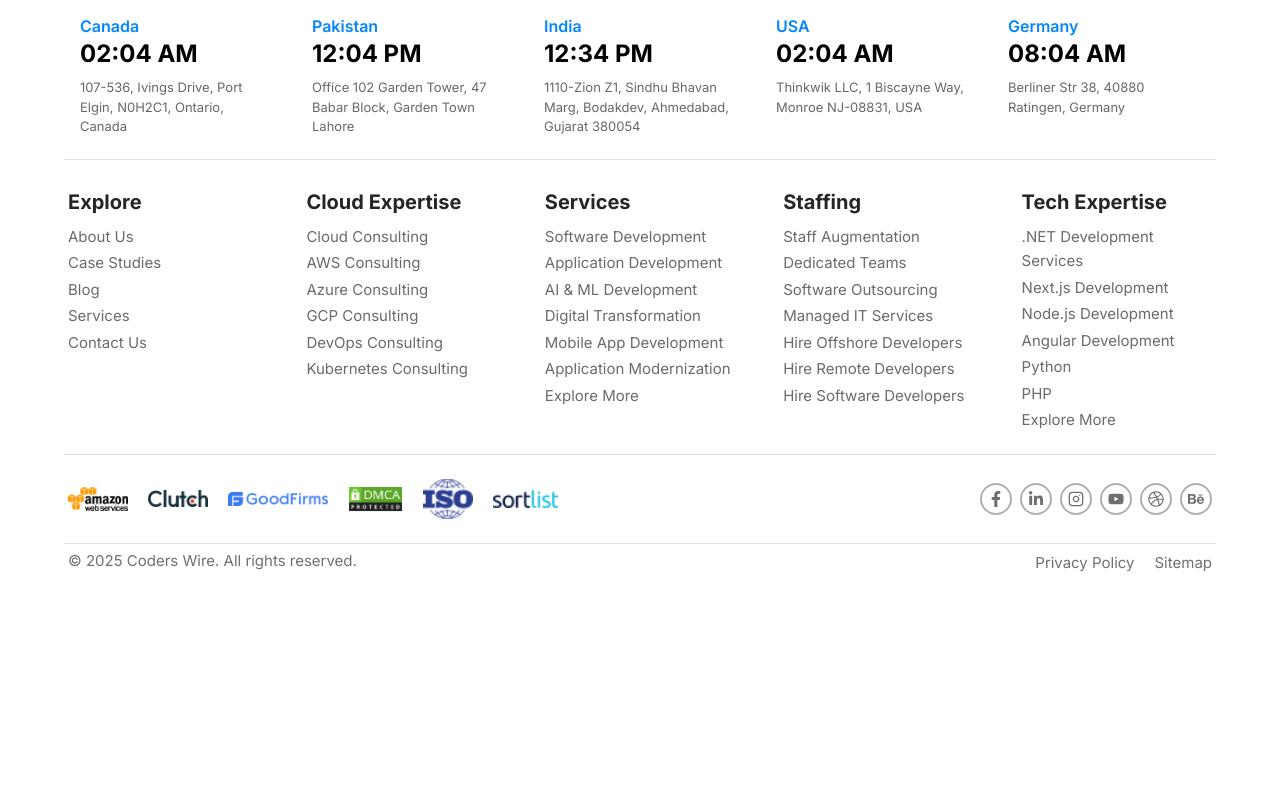
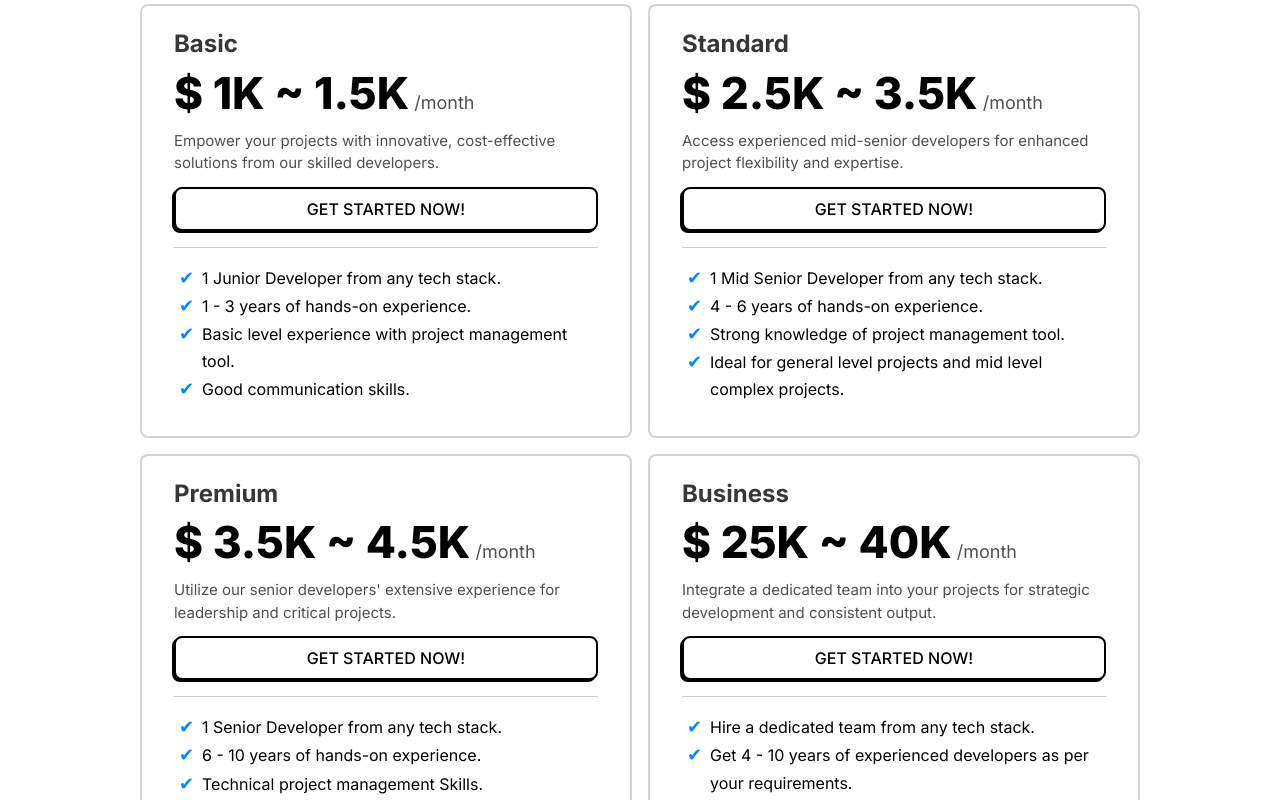
Before and after one commit to obaidofficial/coderswire, a Next.js app: page /about in a window 1280 px wide. Shown: the part 820-1620 px from the top of the page. Before the commit the page ends 1411 px from the top, so only its background shows below. Built offline with nearby package versions, Linux system fonts and the light colour scheme.

Commit message:
Added Pricing Plans

```diff
--- /dev/null
+++ b/app/about/components/Pricing/Pricing.tsx
@@ -0,0 +1,158 @@
+import ShadowButton from "@/components/Helper/ShadowButton";
+import Link from "next/link";
+import React from "react";
+
+const Pricing = () => {
+  return (
+    <div className="pb-16 pt-16 bg-white">
+      <div className="w-[92%] lg:w-[88%] mx-auto">
+        {/* Text Content */}
+        <div>
+          <h2 className="text-[24px] mb-4 md:mb-3 md:text-[28px] text-center lg:text-[40px] leading-[1.2em] text-[#252525] dark:text-white font-normal uppercase">
+            Our Pricing Models
+          </h2>
+          <p className="text-[14px] mx-auto text-center w-[700px] mb-4 md:mb-6 md:text-[16px] lg:text-[20px] leading-[1.4em] tracking-[0.2px] text-[#252525] font-light">
+            Discover our competitive developer engagement rates, designed to
+            match your project's scope and budget.
+          </p>
+        </div>
+        <div className="grid grid-cols-1 lg:grid-cols-4 gap-4 w-[1000px] mx-auto">
+          <div className="col-span-2 border-2 border-[#292929]/20 rounded-lg py-6 px-8 bg-white hover:shadow-xl hover:border-[#0486ff]">
+            <p className="text-[14px]  mb-2 md:text-[16px] lg:text-[24px] leading-[1.2em] text-[#373737] font-bold">
+              Basic
+            </p>
+            <h4 className="text-[14px] md:text-[16px] lg:text-[44px] leading-[1.2em] text-black font-extrabold">
+              $ 1K ~ 1.5K
+              <span className="text-[18px] text-[#505050] font-normal">
+                {" "}
+                /month
+              </span>
+            </h4>
+            <p className="text-[15px] text-[#505050] font-normal">
+              Empower your projects with innovative, cost-effective solutions
+              from our skilled developers.
+            </p>
+            <div className="mt-3">
+              <Link href="#">
+                <ShadowButton>GET STARTED NOW!</ShadowButton>
+              </Link>
+            </div>
+            <hr className="my-4 text-black/20" />
+            <ul className="list-(--check-marker) pl-5 leading-[1.7em] mb-2 marker:text-[#0486ff] marker:text-[18px]">
+              <li className="pl-2">1 Junior Developer from any tech stack.</li>
+              <li className="pl-2">1 - 3 years of hands-on experience.</li>
+              <li className="pl-2">
+                Basic level experience with project management tool.
+              </li>
+              <li className="pl-2">Good communication skills.</li>
+            </ul>
+          </div>
+
+          <div className="col-span-2 border-2 border-[#292929]/20 rounded-lg py-6 px-8 bg-white hover:shadow-xl hover:border-[#0486ff]">
+            <p className="text-[14px]  mb-2 md:text-[16px] lg:text-[24px] leading-[1.2em] text-[#373737] font-bold">
+              Standard
+            </p>
+            <h4 className="text-[14px] md:text-[16px] lg:text-[44px] leading-[1.2em]  text-black font-extrabold">
+              $ 2.5K ~ 3.5K
+              <span className="text-[18px] text-[#505050] font-normal">
+                {" "}
+                /month
+              </span>
+            </h4>
+            <p className="text-[15px] text-[#505050] font-normal">
+              Access experienced mid-senior developers for enhanced project
+              flexibility and expertise.
+            </p>
+            <div className="mt-3">
+              <Link href="#">
+                <ShadowButton>GET STARTED NOW!</ShadowButton>
+              </Link>
+            </div>
+            <hr className="my-4 text-black/20" />
+            <ul className="list-(--check-marker) pl-5 leading-[1.7em] mb-2 marker:text-[#0486ff] marker:text-[18px]">
+              <li className="pl-2">
+                1 Mid Senior Developer from any tech stack.
+              </li>
+              <li className="pl-2">4 - 6 years of hands-on experience.</li>
+              <li className="pl-2">
+                Strong knowledge of project management tool.
+              </li>
+              <li className="pl-2">
+                Ideal for general level projects and mid level complex projects.
+              </li>
+            </ul>
+          </div>
+
+          <div className="col-span-2 border-2 border-[#292929]/20 rounded-lg py-6 px-8 bg-white hover:shadow-xl hover:border-[#0486ff]">
+            <p className="text-[14px]  mb-2 md:text-[16px] lg:text-[24px] leading-[1.2em]  text-[#373737] font-bold">
+              Premium
+            </p>
+            <h4 className="text-[14px] md:text-[16px] lg:text-[44px] leading-[1.2em] text-black font-extrabold">
+              $ 3.5K ~ 4.5K
+              <span className="text-[18px] text-[#505050] font-normal">
+                {" "}
+                /month
+              </span>
+            </h4>
+            <p className="text-[15px] text-[#505050] font-normal">
+              Utilize our senior developers' extensive experience for leadership
+              and critical projects.
+            </p>
+            <div className="mt-3">
+              <Link href="#">
+                <ShadowButton>GET STARTED NOW!</ShadowButton>
+              </Link>
+            </div>
+            <hr className="my-4 text-black/20" />
+            <ul className="list-(--check-marker) pl-5 leading-[1.7em] mb-2 marker:text-[#0486ff] marker:text-[18px]">
+              <li className="pl-2">1 Senior Developer from any tech stack.</li>
+              <li className="pl-2">6 - 10 years of hands-on experience.</li>
+              <li className="pl-2">Technical project management Skills.</li>
+              <li className="pl-2">Ideal for advanced and complex projects.</li>
+            </ul>
+          </div>
+
+          <div className="col-span-2 border-2 border-[#292929]/20 rounded-lg py-6 px-8 bg-white hover:shadow-xl hover:border-[#0486ff]">
+            <p className="text-[14px]  mb-2 md:text-[16px] lg:text-[24px] leading-[1.2em]  text-[#373737] font-bold">
+              Business
+            </p>
+            <h4 className="text-[14px] md:text-[16px] lg:text-[44px] leading-[1.2em] text-black font-extrabold">
+              $ 25K ~ 40K
+              <span className="text-[18px] text-[#505050] font-normal">
+                {" "}
+                /month
+              </span>
+            </h4>
+            <p className="text-[15px] text-[#505050] font-normal">
+              Integrate a dedicated team into your projects for strategic
+              development and consistent output.
+            </p>
+            <div className="mt-3">
+              <Link href="#">
+                <ShadowButton>GET STARTED NOW!</ShadowButton>
+              </Link>
+            </div>
+            <hr className="my-4 text-black/20" />
+            <ul className="list-(--check-marker) pl-5 leading-[1.7em] mb-2 marker:text-[#0486ff] marker:text-[18px]">
+              <li className="pl-2">
+                Hire a dedicated team from any tech stack.
+              </li>
+              <li className="pl-2">
+                Get 4 - 10 years of experienced developers as per your
+                requirements.
+              </li>
+              <li className="pl-2">
+                Quick and effective hiring and integration procedures.
+              </li>
+              <li className="pl-2">
+                Working full time 8 hours/day and 160 hours/month.
+              </li>
+            </ul>
+          </div>
+        </div>
+      </div>
+    </div>
+  );
+};
+
+export default Pricing;
--- a/app/about/components/clientsSlider/ClientSlider.tsx
+++ b/app/about/components/clientsSlider/ClientSlider.tsx
@@ -27,7 +27,7 @@ const responsive = {
   },
 };
 
-const OutSourceModels = [
+const ClientsLogos = [
   {
     id: 1,
     image: "/images/clients/1.webp",
@@ -106,7 +106,7 @@ const ClientSlider = () => {
           //   dotListClass="custom-dot-list-style"
           //   itemClass="carousel-item-padding-40-px"
         >
-          {OutSourceModels.map((data) => {
+          {ClientsLogos.map((data) => {
             return <ClientSliderCard key={data.id} data={data} />;
           })}
         </Carousel>
--- a/app/about/components/clientsSlider/ClientSliderCard.tsx
+++ b/app/about/components/clientsSlider/ClientSliderCard.tsx
@@ -1,5 +1,4 @@
 import Image from "next/image";
-import Link from "next/link";
 import React from "react";
 
 type Props = {
--- a/app/about/page.tsx
+++ b/app/about/page.tsx
@@ -1,12 +1,14 @@
 import React from "react";
 import Banner from "./components/banner/Banner";
 import ClientSlider from "./components/clientsSlider/ClientSlider";
+import Pricing from "./components/Pricing/Pricing";
 
 const Aboutpage = () => {
   return (
-    <div className="overflow-hidden h-screen">
+    <div className="overflow-hidden">
       <Banner />
       <ClientSlider />
+      <Pricing />
     </div>
   );
 };
--- a/app/globals.css
+++ b/app/globals.css
@@ -2,6 +2,10 @@
 @custom-variant dark (&:where(.dark, .dark *));
 
 /* Obaid's CSS */
+:root {
+  --check-marker: "✔";
+}
+
 /* Nav Menu Hover Effect */
 .hoverNav:after {
   content: "";
--- a/components/Helper/ShadowButton.tsx
+++ b/components/Helper/ShadowButton.tsx
@@ -6,7 +6,7 @@ type Props = {
 
 const ShadowButton = ({ children }: Props) => {
   return (
-    <button className="px-4 py-2 text-black text-base transition-all duration-150 rounded-lg cursor-pointer bg-white font-medium shadow-none border-2 border-black hover:drop-shadow-[0px_0px_0px_rgba(0,0,0,1)] shadow-[#bebebe] drop-shadow-[-2px_2px_0px_rgba(0,0,0,1)]">
+    <button className="px-4 py-2 w-full text-black text-base transition-all duration-150 rounded-lg cursor-pointer bg-white font-medium shadow-none border-2 border-black hover:drop-shadow-[0px_0px_0px_rgba(0,0,0,1)] shadow-[#bebebe] drop-shadow-[-2px_2px_0px_rgba(0,0,0,1)]">
       {children}
     </button>
   );
```
